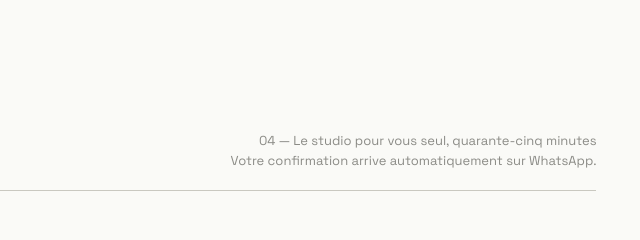
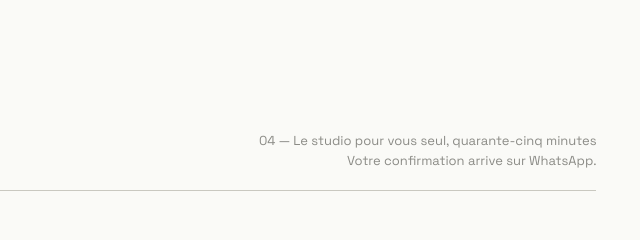
Before and after one commit to elfenomeno1988/leaks-sunglasses, a website: page index.html in a window 1280 px wide. Shown: the part 3600-3840 px from the top of the page, 640-1280 px from the left. Drawn offline with Linux system fonts and the light colour scheme; no server answers.

Commit message:
Keep pre-booking WhatsApp promise approval-safe

```diff
--- a/index.html
+++ b/index.html
@@ -214,7 +214,7 @@
     <section class="section" id="rendez-vous">
       <header class="section-head r">
         <h2>L'essayage privé</h2>
-        <p class="note">04 — Le studio pour vous seul, quarante-cinq minutes<br>Votre confirmation arrive automatiquement sur WhatsApp.</p>
+        <p class="note">04 — Le studio pour vous seul, quarante-cinq minutes<br>Votre confirmation arrive sur WhatsApp.</p>
       </header>
 
       <div class="xp r" id="xp">
```
Also changed, not shown: m.html (+1 -1 lines).
